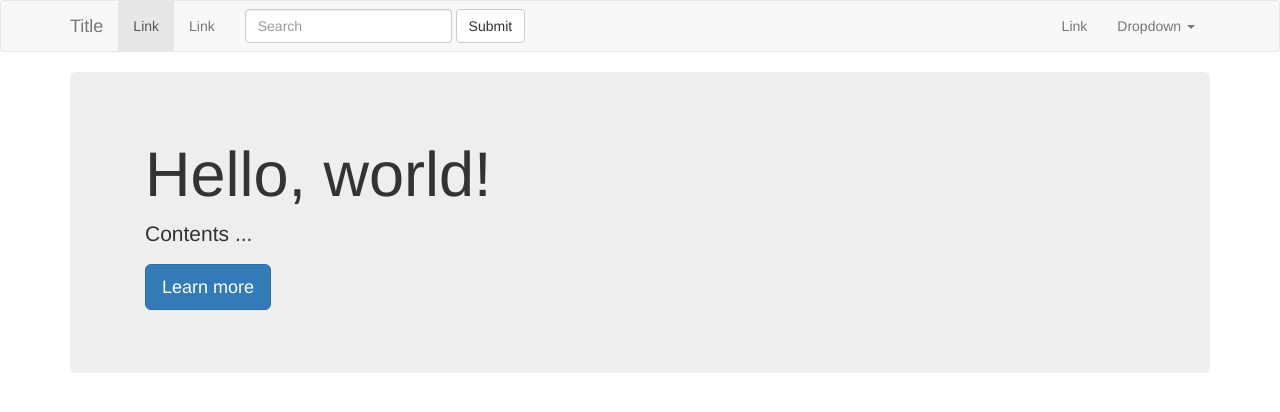
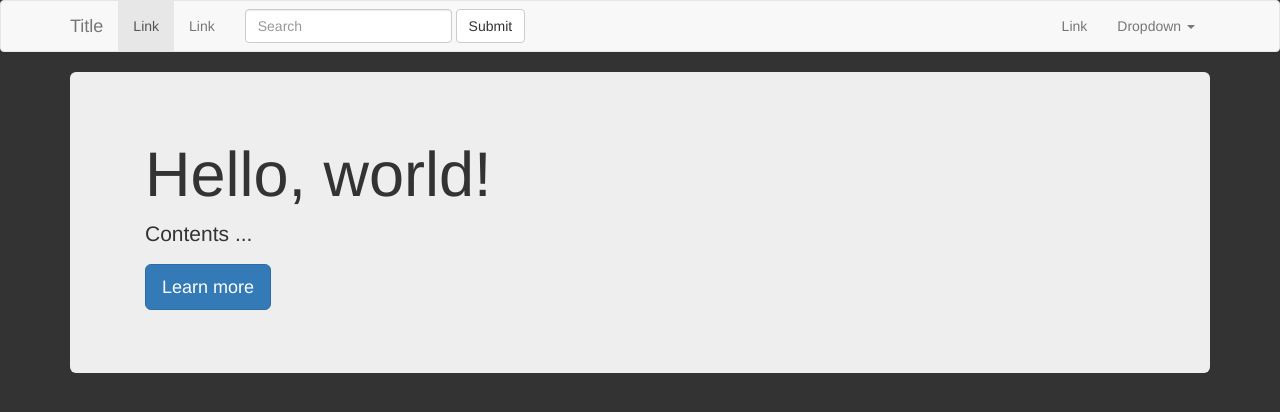
Before and after one commit to cagartner/frontend-grunt-boilerplate, a website: page index.html in a window 1280 px wide. Drawn offline with Linux system fonts and the light colour scheme.

Commit message:
Adicionado front-aewsome no less

```diff
--- a/src/less/styles.less
+++ b/src/less/styles.less
@@ -1,4 +1,9 @@
 /**
  *
  */
+@import "../../vendor/font-awesome/less/font-awesome.less";
 @import "bootstrap.less";
+
+body {
+	background: #333;
+}
```
Also changed, not shown: dist/css/styles.css.
